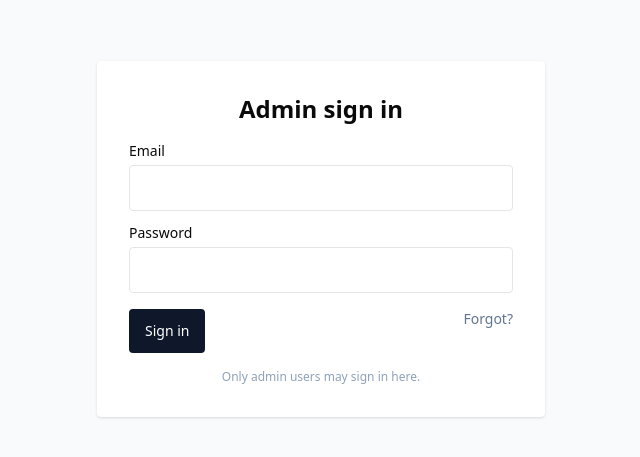
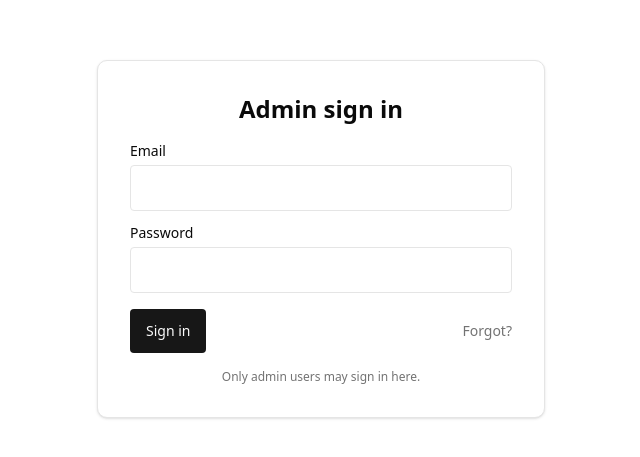
Before and after one commit to TcMarsh31/GrocXpressAdmin, a Next.js app: page /login in a window 1280 px wide. Shown: the part 161-618 px from the top of the page, without its empty margins (319-959 px from the left). Built offline with nearby package versions, Linux system fonts and the light colour scheme; no server answers.

Commit message:
login page darkmode

```diff
--- a/src/app/login/page.jsx
+++ b/src/app/login/page.jsx
@@ -29,63 +29,63 @@ export default function AdminLoginPage() {
   };
 
   return (
-    <div className="min-h-[100dvh] flex items-center justify-center bg-slate-50 p-4">
+    <div className="min-h-[100dvh] flex items-center justify-center bg-background p-4 transition-colors">
       <form
         onSubmit={submit}
-        className="w-full max-w-md bg-white p-6 sm:p-8 rounded shadow-sm
+        className="w-full max-w-md bg-card text-card-foreground p-6 sm:p-8 rounded-lg border border-border shadow-sm
                    max-h-[calc(100dvh-3.5rem)] overflow-y-auto"
         aria-labelledby="admin-signin-title"
       >
         <h2
           id="admin-signin-title"
-          className="text-2xl font-semibold mb-4 text-center"
+          className="text-2xl font-semibold mb-4 text-center text-foreground"
         >
           Admin sign in
         </h2>
 
         {error && (
-          <div className="mb-3 text-sm text-red-600 text-center">{error}</div>
+          <div className="mb-3 text-sm text-destructive text-center">{error}</div>
         )}
 
         <label className="block mb-3">
-          <div className="text-sm mb-1">Email</div>
+          <div className="text-sm mb-1 text-foreground">Email</div>
           <input
             autoComplete="email"
             inputMode="email"
             value={email}
             onChange={(e) => setEmail(e.target.value)}
-            className="w-full border rounded p-3 text-sm"
+            className="w-full border border-border rounded p-3 text-sm bg-background text-foreground focus:ring-2 focus:ring-primary/20 focus:border-primary outline-none transition-all"
             type="email"
             required
           />
         </label>
 
         <label className="block mb-4">
-          <div className="text-sm mb-1">Password</div>
+          <div className="text-sm mb-1 text-foreground">Password</div>
           <input
             autoComplete="current-password"
             value={password}
             onChange={(e) => setPassword(e.target.value)}
-            className="w-full border rounded p-3 text-sm"
+            className="w-full border border-border rounded p-3 text-sm bg-background text-foreground focus:ring-2 focus:ring-primary/20 focus:border-primary outline-none transition-all"
             type="password"
             required
           />
         </label>
 
-        <div className="flex flex-col sm:flex-row gap-3 justify-between">
+        <div className="flex flex-col sm:flex-row gap-3 justify-between items-center">
           <button
-            className="w-full sm:w-auto bg-slate-900 text-white px-4 py-3 rounded text-sm"
+            className="w-full sm:w-auto bg-primary text-primary-foreground px-4 py-3 rounded text-sm hover:opacity-90 transition-opacity font-medium"
             disabled={loading}
           >
             {loading ? "Signing in…" : "Sign in"}
           </button>
 
-          <a className="text-sm text-slate-500 text-center sm:text-left">
+          <a href="#" className="text-sm text-muted-foreground hover:text-foreground text-center sm:text-left transition-colors">
             Forgot?
           </a>
         </div>
 
-        <p className="mt-4 text-xs text-slate-400 text-center">
+        <p className="mt-4 text-xs text-muted-foreground text-center">
           Only admin users may sign in here.
         </p>
       </form>
```
